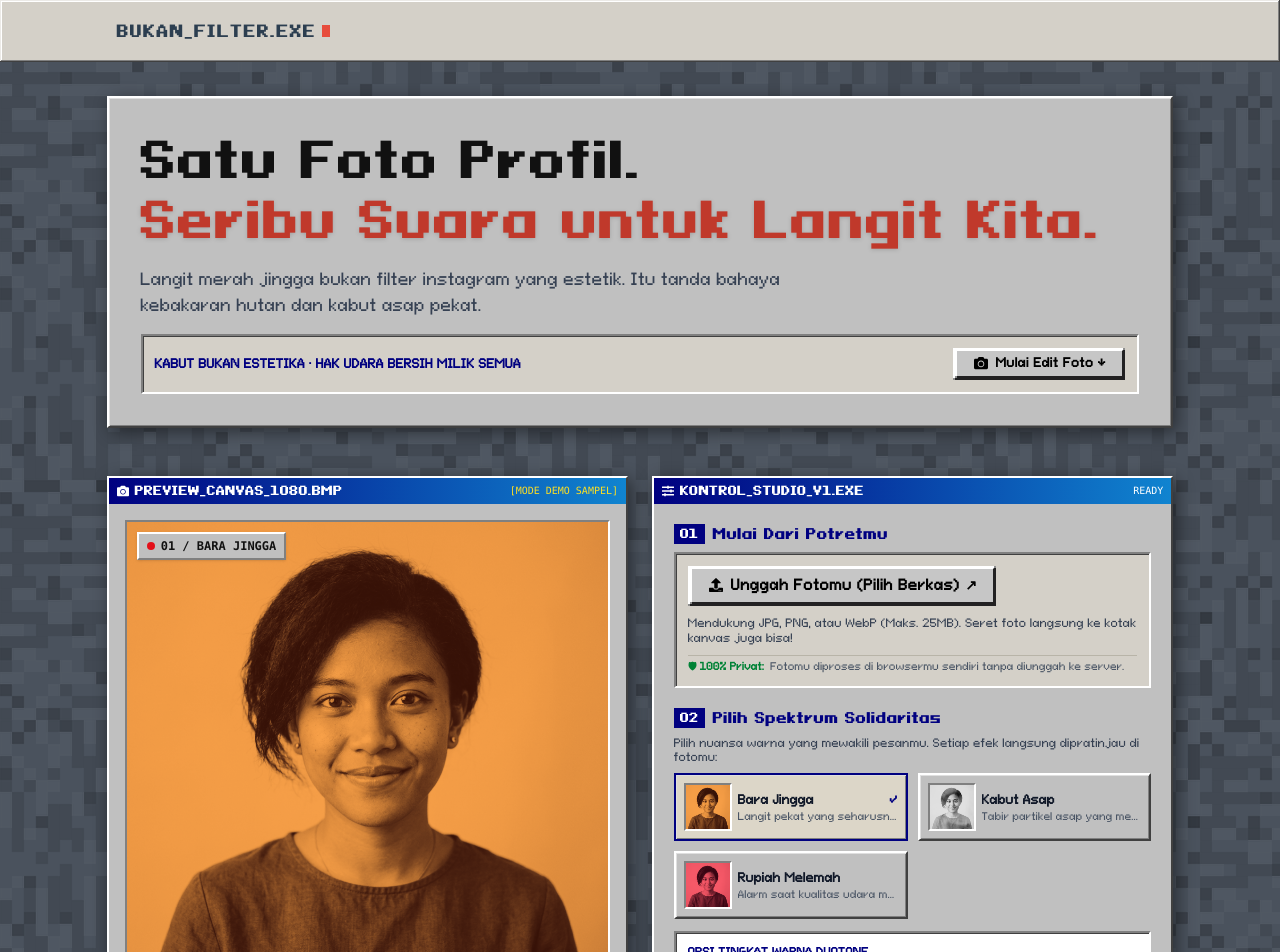
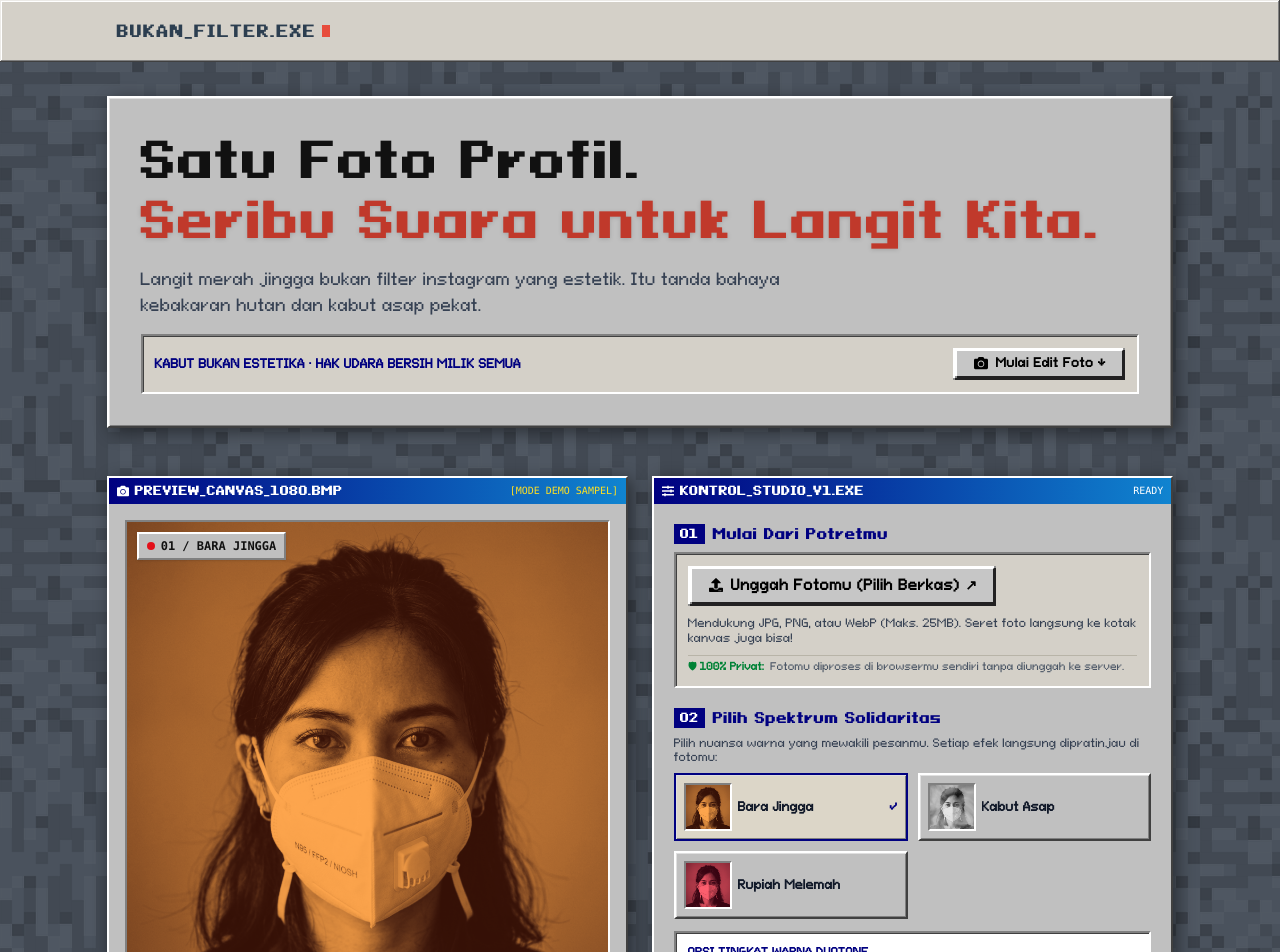
Before and after one commit to tawakalmit/bukan-filter, a Next.js app: page / in a window 1280 px wide. Shown: the top 952 px of the page. Built offline with nearby package versions, Linux system fonts and the light colour scheme.

Commit message:
feat: hide preset subtitle in demo page and update demo asset

```diff
--- a/src/app/page.tsx
+++ b/src/app/page.tsx
@@ -477,9 +477,9 @@ export default function HomePage() {
                               <span className="text-[#000080] text-xs font-bold">✓</span>
                             )}
                           </div>
-                          <span className="text-[10px] text-gray-600 block truncate leading-tight mt-0.5">
+                          {/* <span className="text-[10px] text-gray-600 block truncate leading-tight mt-0.5">
                             {preset.subtitle}
-                          </span>
+                          </span> */}
                         </div>
                       </button>
                     );
```
Also changed, not shown: public/demo.jpg.
